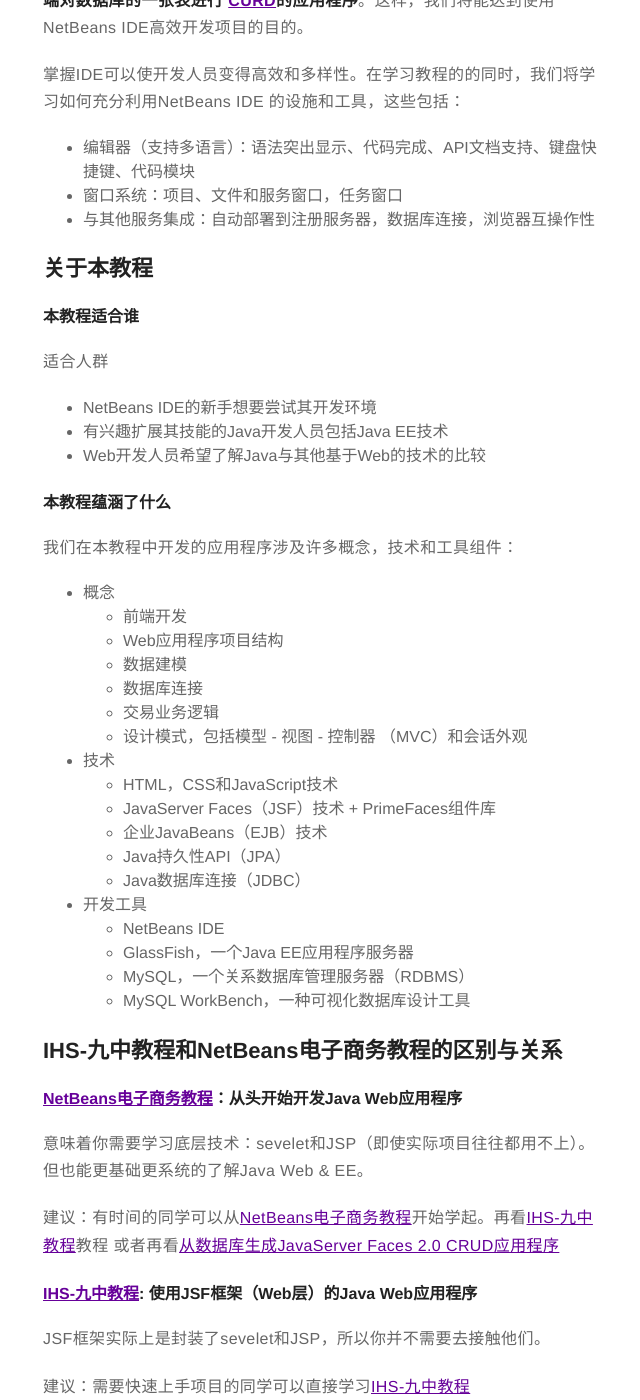
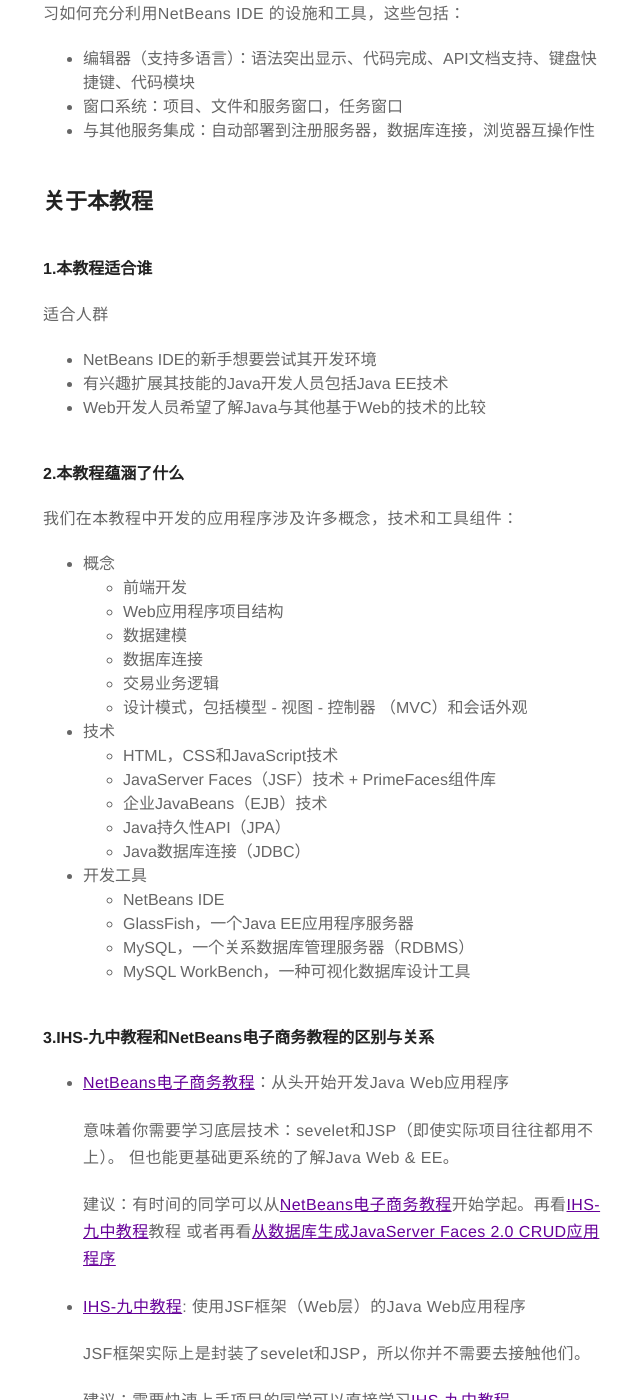
Before and after one commit to dawsonlee1790/dawsonlee1790.github.io, a Jekyll site: the page built from _posts/2018-08-29-IHS-九中 简介.md, in a window 1280 px wide and 1400 px high, scrolled down 524 px. Shown: the whole window, without its empty margins (317-957 px from the left). Built offline with Jekyll 4.4.1, drawn with Linux system fonts in a browser that asks for light colours; comment, search, counter and statistics services are not loaded.

Commit message:
修改简介

```diff
--- a/_posts/2018-08-29-IHS-九中 简介.md
+++ b/_posts/2018-08-29-IHS-九中 简介.md
@@ -19,9 +19,6 @@
   [4]: /IHS-九中-简介/
   [5]: https://netbeans.org/kb/docs/web/jsf20-crud.html "从数据库生成JavaServer Faces 2.0 CRUD应用程序"
 
-<div class="breaker"/>
-<a id="Introduction" />
-## 简介
 
 IHS-九中是[IHS计划][1]的第一阶段,旨在编写一个使用JSF框架（Web层）的Java Web的教程。
 
@@ -35,9 +32,9 @@
 * 窗口系统：项目、文件和服务窗口，任务窗口
 * 与其他服务集成：自动部署到注册服务器，数据库连接，浏览器互操作性
 
-##  关于本教程
+## 关于本教程
 
-####  本教程适合谁
+####  1.本教程适合谁
 
 适合人群
 
@@ -45,7 +42,7 @@
 * 有兴趣扩展其技能的Java开发人员包括Java EE技术
 * Web开发人员希望了解Java与其他基于Web的技术的比较
 
-#### 本教程蕴涵了什么
+#### 2.本教程蕴涵了什么
 
 我们在本教程中开发的应用程序涉及许多概念，技术和工具组件：
 
@@ -70,21 +67,21 @@
     * MySQL，一个关系数据库管理服务器（RDBMS）
     * MySQL WorkBench，一种可视化数据库设计工具
 
-## IHS-九中教程和NetBeans电子商务教程的区别与关系
+#### 3.IHS-九中教程和NetBeans电子商务教程的区别与关系
 
-#### [NetBeans电子商务教程][3]：从头开始开发Java Web应用程序
+* [NetBeans电子商务教程][3]：从头开始开发Java Web应用程序
 
-意味着你需要学习底层技术：sevelet和JSP（即使实际项目往往都用不上）。
-但也能更基础更系统的了解Java Web & EE。
+    意味着你需要学习底层技术：sevelet和JSP（即使实际项目往往都用不上）。
+    但也能更基础更系统的了解Java Web & EE。
 
-建议：有时间的同学可以从[NetBeans电子商务教程][3]开始学起。再看[IHS-九中教程][4]教程
-或者再看[从数据库生成JavaServer Faces 2.0 CRUD应用程序][5]
+    建议：有时间的同学可以从[NetBeans电子商务教程][3]开始学起。再看[IHS-九中教程][4]教程
+    或者再看[从数据库生成JavaServer Faces 2.0 CRUD应用程序][5]
 
-#### [IHS-九中教程][4]: 使用JSF框架（Web层）的Java Web应用程序
+* [IHS-九中教程][4]: 使用JSF框架（Web层）的Java Web应用程序
 
-JSF框架实际上是封装了sevelet和JSP，所以你并不需要去接触他们。
+    JSF框架实际上是封装了sevelet和JSP，所以你并不需要去接触他们。
 
-建议：需要快速上手项目的同学可以直接学习[IHS-九中教程][4]
+    建议：需要快速上手项目的同学可以直接学习[IHS-九中教程][4]
 
 #### 本教程参考
 
```
